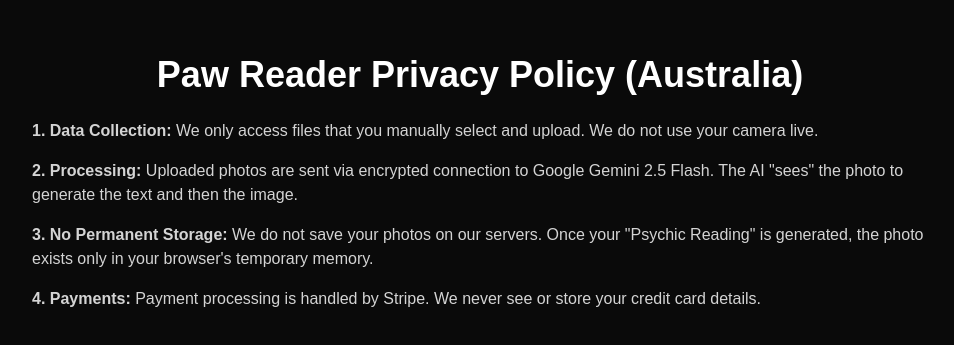
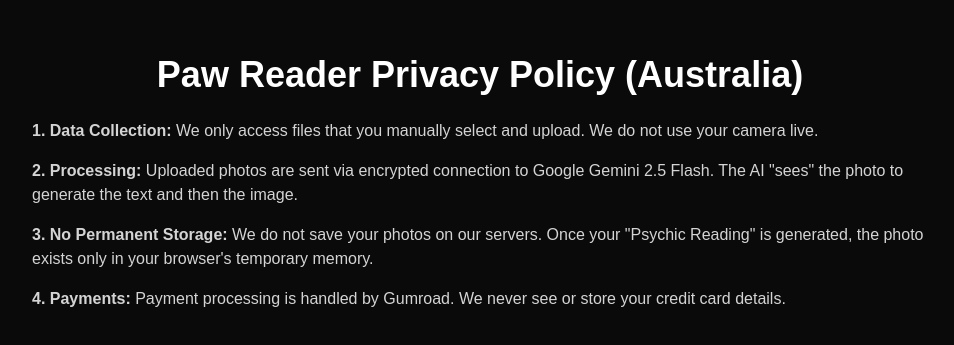
Before and after one commit to fahim-salauddin/pawreader-dev-jan-2026, a Next.js app: page /privacy in a window 1280 px wide. Shown: the part 217-562 px from the top of the page, without its empty margins (160-1114 px from the left). Built offline with nearby package versions, Linux system fonts and the light colour scheme.

Commit message:
Updated the Privacy Policy to match GumRoad

```diff
--- a/app/privacy/page.tsx
+++ b/app/privacy/page.tsx
@@ -21,7 +21,7 @@
           </p>
           <p>
             <strong>4. Payments:</strong> Payment processing is handled by
-            Stripe. We never see or store your credit card details.
+            Gumroad. We never see or store your credit card details.
           </p>
           {/* Add the rest of the policy points here as they are provided */}
         </div>
```
